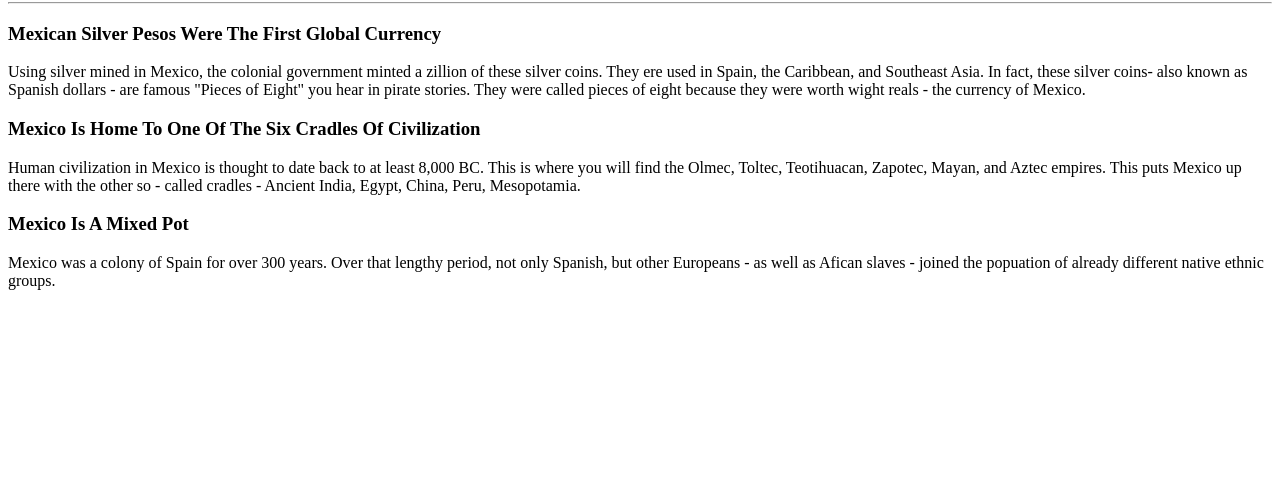
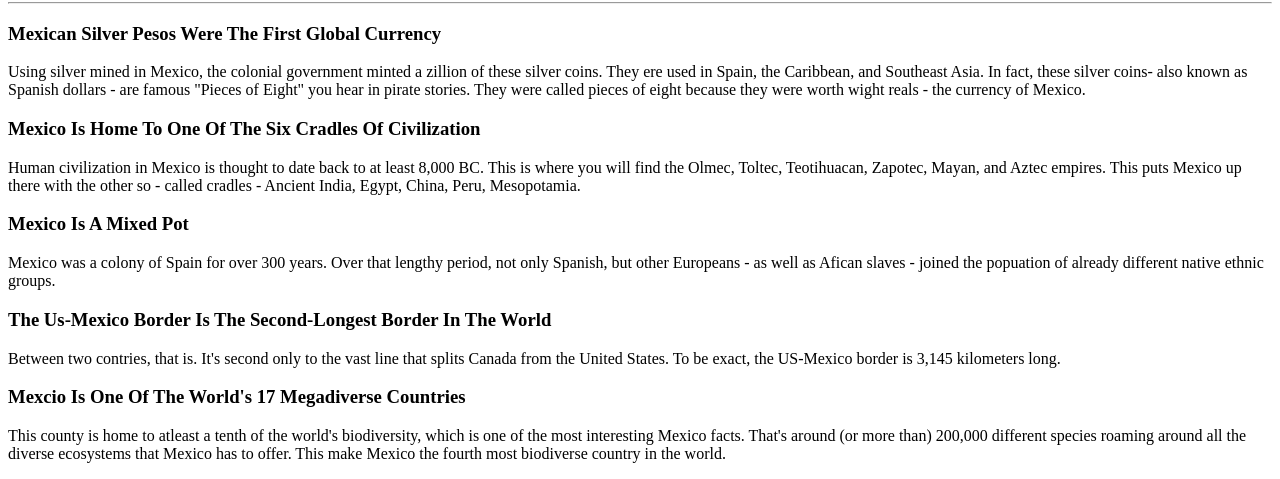
Before and after one commit to Karely3412/custom-website, a plain HTML site: page mexico.html in a window 1280 px wide. Shown: the part 426-905 px from the top of the page. Before the commit the page ends 800 px from the top, so only its background shows below. Drawn offline with Linux system fonts and the light colour scheme.

Commit message:
added fifth content card

```diff
--- a/mexico.html
+++ b/mexico.html
@@ -60,6 +60,28 @@
             groups.
           </p>
         </div>
+
+        <div class="fourth-content-card">
+          <h3>
+            The Us-Mexico Border Is The Second-Longest Border In The World
+          </h3>
+          <p>
+            Between two contries, that is. It's second only to the vast line
+            that splits Canada from the United States. To be exact, the
+            US-Mexico border is 3,145 kilometers long.
+          </p>
+        </div>
+
+        <div class="fifth-content-card">
+          <h3>Mexcio Is One Of The World's 17 Megadiverse Countries</h3>
+          <p>
+            This county is home to atleast a tenth of the world's biodiversity,
+            which is one of the most interesting Mexico facts. That's around (or
+            more than) 200,000 different species roaming around all the diverse
+            ecosystems that Mexico has to offer. This make Mexico the fourth
+            most biodiverse country in the world.
+          </p>
+        </div>
       </div>
     </div>
   </body>
```
